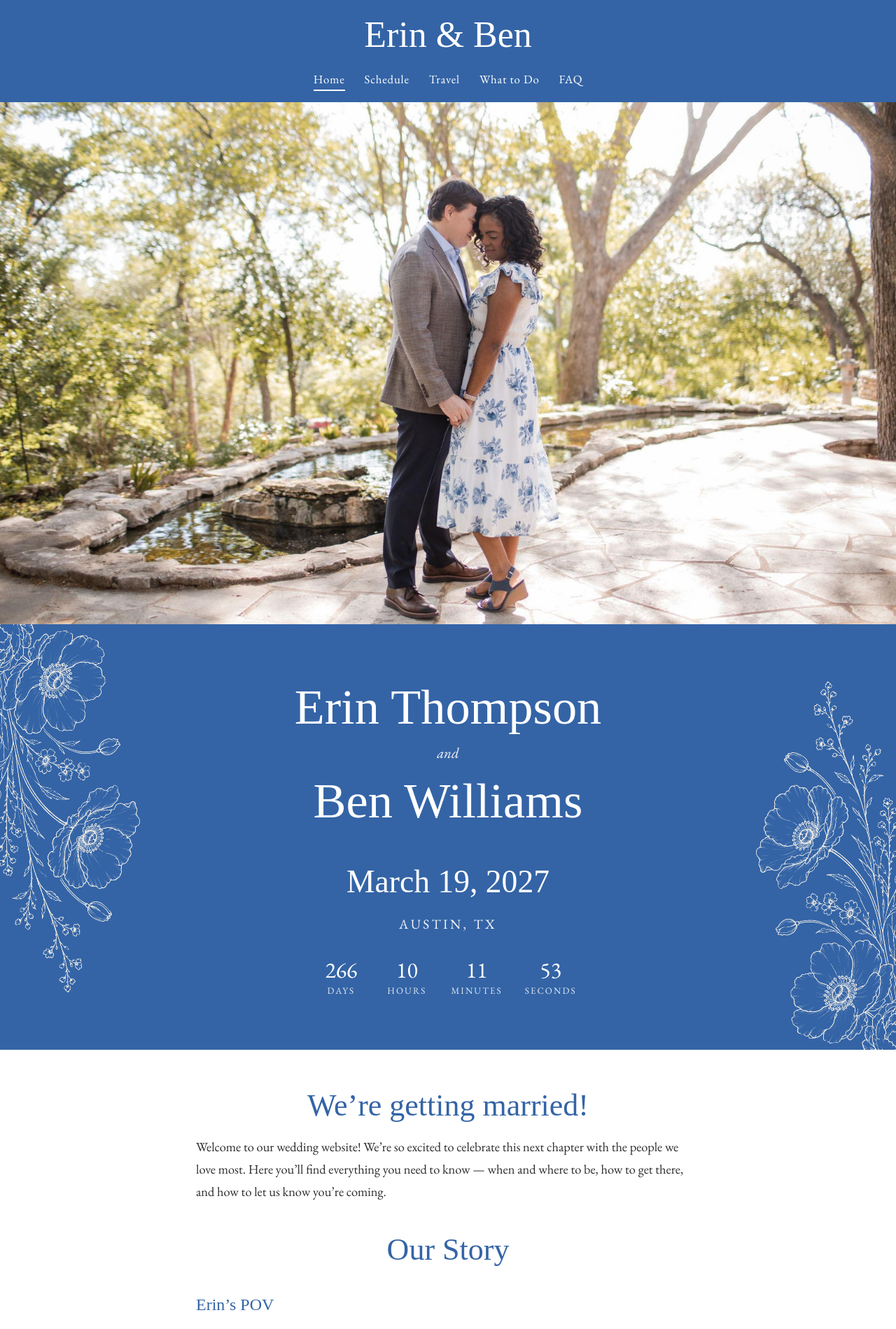
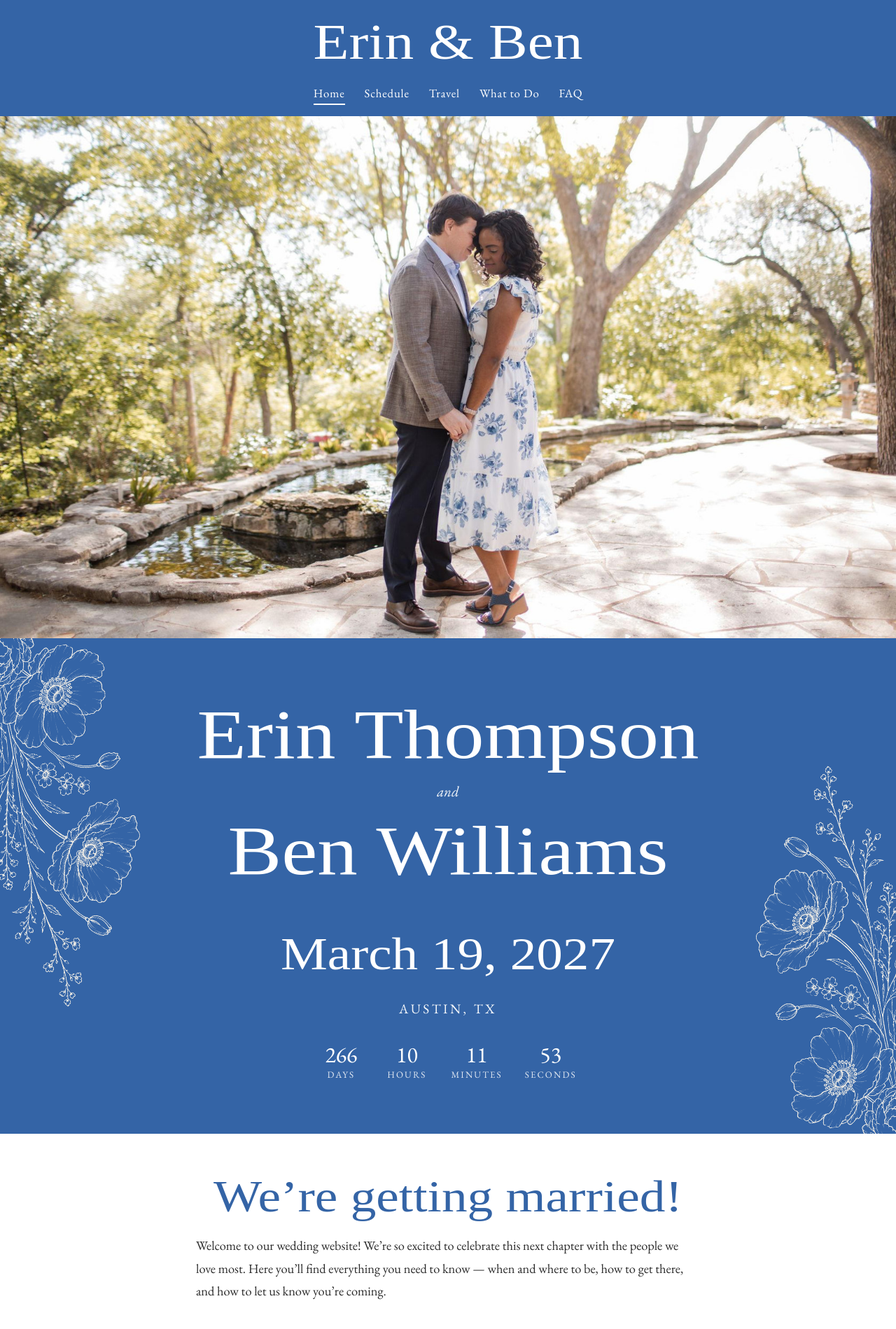
Before and after one commit to bjw7654/wedding-website, a Jekyll site: the page built from index.md, in a window 1280 px wide. Shown: the top 1899 px of the page at 70% size. Built offline with Jekyll 4.4.1, drawn with Linux system fonts in a browser that asks for light colours; some web fonts are replaced.

Commit message:
Increase and widen script font across the site

```diff
--- a/assets/css/style.scss
+++ b/assets/css/style.scss
@@ -18,6 +18,9 @@
 
   --font-script: "Luxurious Script", "Segoe Script", cursive;
   --font-serif:  "EB Garamond", Georgia, "Times New Roman", serif;
+
+  /* How much to stretch the script font horizontally. 1 = normal, 1.1 = 10% wider. */
+  --script-scale: 1.16;
 
   --maxw: 1080px;
   --content-w: 720px;
@@ -65,7 +68,8 @@ main { display: block; }
   font-family: var(--font-script);
   color: #fff;
   text-decoration: none;
-  font-size: clamp(2.4rem, 6vw, 3.25rem);
+  font-size: clamp(3.4rem, 8.1vw, 4.5rem);
+  transform: scaleX(var(--script-scale));
   line-height: 1;
   display: inline-block;
 }
@@ -192,8 +196,9 @@ main { display: block; }
 .names__name {
   display: block;
   font-family: var(--font-script);
-  font-size: clamp(2.8rem, 7.5vw, 4.4rem);
+  font-size: clamp(4rem, 10vw, 6.2rem);
   margin: 0.1em 0;
+  transform: scaleX(var(--script-scale));
 }
 .names__amp {
   display: block;
@@ -205,8 +210,9 @@ main { display: block; }
 
 .event-date {
   font-family: var(--font-script);
-  font-size: clamp(1.9rem, 4.5vw, 2.85rem);
+  font-size: clamp(2.65rem, 6.1vw, 4.05rem);
   margin: 2.25rem 0 0.25rem;
+  transform: scaleX(var(--script-scale));
 }
 .event-loc {
   font-size: 1.2rem;
@@ -249,10 +255,11 @@ main { display: block; }
 .page-title {
   font-family: var(--font-script);
   color: var(--color-primary);
-  font-size: clamp(2.75rem, 6vw, 3.75rem);
+  font-size: clamp(4rem, 8.2vw, 5.3rem);
   font-weight: 400;
   margin: 0;
   line-height: 1.05;
+  transform: scaleX(var(--script-scale));
 }
 .page-divider { width: 190px; max-width: 70%; margin: 0.4rem auto 0; opacity: 0.85; }
 .page-subtitle { margin: 0.75rem auto 0; max-width: 560px; font-style: italic; color: #555; }
@@ -269,17 +276,21 @@ main { display: block; }
   font-family: var(--font-script);
   font-weight: 400;
   color: var(--color-primary);
-  font-size: clamp(2.1rem, 4.5vw, 2.75rem);
+  font-size: clamp(2.95rem, 6.1vw, 3.95rem);
   text-align: center;
   margin: 2.75rem 0 1.1rem;
   line-height: 1.1;
+  transform: scaleX(var(--script-scale));
 }
 .content__inner h3 {
   font-family: var(--font-script);
   font-weight: 400;
   color: var(--color-primary);
-  font-size: 1.5rem;
+  font-size: 2.15rem;
   margin: 2rem 0 0.4rem;
+  display: inline-block;
+  transform: scaleX(var(--script-scale));
+  transform-origin: left;
 }
 .content__inner h4 {
   font-weight: 600;
@@ -384,8 +395,9 @@ main { display: block; }
 .rsvp-cta__title {
   font-family: var(--font-script);
   font-weight: 400;
-  font-size: clamp(2.3rem, 5vw, 3.1rem);
+  font-size: clamp(3.25rem, 6.8vw, 4.4rem);
   margin: 0 0 0.6rem;
+  transform: scaleX(var(--script-scale));
 }
 .rsvp-cta__text { margin: 0 auto 1.8rem; opacity: 0.95; }
 
@@ -400,8 +412,10 @@ main { display: block; }
 }
 .site-footer__names {
   font-family: var(--font-script);
-  font-size: 2.1rem;
+  font-size: 2.95rem;
   margin: 0 0 0.25rem;
+  display: inline-block;
+  transform: scaleX(var(--script-scale));
 }
 .site-footer__date { opacity: 0.85; margin: 0 0 0.9rem; letter-spacing: 0.04em; }
 .site-footer__rsvp {
```
